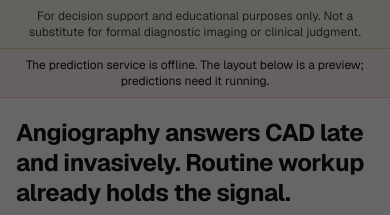
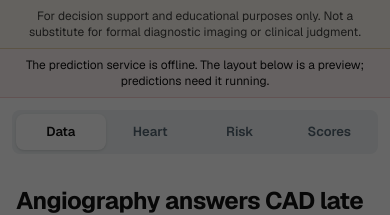
Before and after one commit to NoahMenezes/VesselVision, a Next.js app in the folder frontend/: page / in a window 390 px wide. Shown: the top 215 px of the page. Built offline with nearby package versions, Linux system fonts and the light colour scheme; no server answers.

Commit message:
ia: true pages per tour stop (overview + focused views), clean accuracy cards replace JSON dump, short copy

```diff
--- a/frontend/src/components/Dashboard.tsx
+++ b/frontend/src/components/Dashboard.tsx
@@ -1,20 +1,23 @@
 "use client";
-/** Main dashboard: guided rail + content. Health check on load, segmented
- *  section switch on mobile, anchor ids feed the rail scroll-spy.
+/** Main dashboard: overview grid plus one focused page per tour stop.
+ *  The rail (desktop) and tabs (mobile) switch pages; every page holds one
+ *  part of the solution, nothing is clustered.
  */
 import { useEffect } from "react";
 import { clsx } from "clsx";
 import { getHealth } from "@/lib/api";
 import { useStore } from "@/store/VesselVisionContext";
+import { PerformanceTab } from "./dashboard/PerformanceTab";
 import { Disclaimer } from "./Disclaimer";
 import { GuidedRail } from "./GuidedRail";
 import { HeartPanel, InputPanel, ResultsPanel } from "./panels";
 import { Onboarding } from "./Onboarding";
 
 const TABS = [
-  { id: "input", label: "Enter data" },
-  { id: "heart", label: "Explore heart" },
-  { id: "results", label: "Review risk" },
+  { id: "input", label: "Data" },
+  { id: "heart", label: "Heart" },
+  { id: "results", label: "Risk" },
+  { id: "performance", label: "Scores" },
 ] as const;
 
 export function ProblemStrip() {
@@ -39,7 +42,7 @@ export function ProblemStrip() {
 }
 
 export function Dashboard() {
-  const { backend, setBackend, tab, setTab, flash } = useStore();
+  const { backend, setBackend, tab, setTab, view, setView } = useStore();
 
   useEffect(() => {
     getHealth().then((ok) => setBackend(ok ? "online" : "offline"));
@@ -64,18 +67,25 @@ export function Dashboard() {
             The layout below is a preview; predictions need it running.
           </div>
         )}
-        <ProblemStrip />
-        {/* Mobile segmented section switch */}
+        {/* Mobile section switch */}
         <nav aria-label="Dashboard sections" className="p-3 lg:hidden">
-          <div role="group" className="grid grid-cols-3 rounded-lg bg-rail p-1">
+          <div role="group" className="grid grid-cols-4 rounded-lg bg-rail p-1">
             {TABS.map((t) => (
               <button
                 key={t.id}
                 type="button"
-                onClick={() => setTab(t.id)}
+                onClick={() => {
+                  // Tapping the active tab returns to the overview grid.
+                  if (tab === t.id && view !== "overview") {
+                    setView("overview");
+                  } else {
+                    setTab(t.id);
+                    setView(t.id);
+                  }
+                }}
                 aria-pressed={tab === t.id}
                 className={clsx(
-                  "rounded-md px-2 py-2 text-[13px] font-semibold transition-colors duration-200",
+                  "rounded-md px-1 py-2 text-[13px] font-semibold transition-colors duration-200",
                   tab === t.id ? "bg-surface text-foreground shadow-sm" : "text-muted",
                 )}
               >
@@ -84,6 +94,22 @@ export function Dashboard() {
             ))}
           </div>
         </nav>
+        {view === "overview" ? (
+          <>
+            <ProblemStrip />
+            <PageGrid />
+          </>
+        ) : (
+          <FocusedPage />
+        )}
+      </div>
+    </div>
+  );
+}
+
+function PageGrid() {
+  const { tab, flash } = useStore();
+  return (
     <main id="main" className="grid flex-1 grid-cols-1 gap-4 p-3 lg:grid-cols-[320px_1fr_340px] lg:px-6">
       <div id="enter-data" className={clsx("scroll-mt-4 rounded-lg transition-shadow", tab === "input" ? "block" : "hidden", "lg:block", flash === "enter-data" && "ring-2 ring-accent")}>
         <InputPanel />
@@ -95,7 +121,21 @@ export function Dashboard() {
         <ResultsPanel />
       </div>
     </main>
-      </div>
-    </div>
   );
 }
+
+function FocusedPage() {
+  const { view } = useStore();
+  return (
+    <main id="main" className="mx-auto w-full max-w-3xl flex-1 space-y-4 p-3 lg:px-6">
+      {view === "input" && <InputPanel />}
+      {view === "heart" && <HeartPanel />}
+      {view === "results" && <ResultsPanel />}
+      {view === "performance" && (
+        <div id="performance" className="scroll-mt-4">
+          <PerformanceTab />
+        </div>
+      )}
+    </main>
+  );
+}
--- a/frontend/src/components/GuidedRail.tsx
+++ b/frontend/src/components/GuidedRail.tsx
@@ -65,7 +65,7 @@ function Dot({ on, label }: { on: boolean | null; label: string }) {
 }
 
 export function GuidedRail() {
-  const { backend, tab, setTab, setFlash } = useStore();
+  const { backend, tab, setTab, setView, setFlash } = useStore();
   const status = usePipelineStatus();
   const storedOpen = useSyncExternalStore(subscribeRail, getRailSnapshot, getRailServerSnapshot);
   const [override, setOverride] = useState<boolean | null>(null);
@@ -100,28 +100,31 @@ export function GuidedRail() {
   };
 
   const go = (id: string) => {
-    // Each tour stop visibly acts: mobile tab switches, the page scrolls,
-    // and the target section pulses so the navigation is unmistakable.
-    const tabFor: Record<string, "input" | "heart" | "results" | null> = {
-      problem: null,
+    // Each tour stop opens its own page: the section fills the screen, so
+    // the navigation visibly acts even when nothing needs scrolling.
+    const viewFor: Record<string, "overview" | "input" | "heart" | "results" | "performance"> = {
+      problem: "overview",
       "enter-data": "input",
       "explore-heart": "heart",
       "review-risk": "results",
-      performance: "results",
+      performance: "performance",
     };
-    const flashFor: Record<string, string | null> = {
-      problem: null,
-      "enter-data": "enter-data",
-      "explore-heart": "explore-heart",
-      "review-risk": "review-risk",
-      performance: "review-risk",
+    const tabFor: Record<string, "input" | "heart" | "results" | "performance"> = {
+      problem: tab,
+      "enter-data": "input",
+      "explore-heart": "heart",
+      "review-risk": "results",
+      performance: "performance",
     };
-    const t = tabFor[id];
-    if (t && t !== tab) setTab(t);
-    setFlash(flashFor[id]);
-    window.setTimeout(() => setFlash(null), 1600);
+    setView(viewFor[id]);
+    setTab(tabFor[id]);
+    setFlash(null);
     requestAnimationFrame(() => {
-      document.getElementById(id)?.scrollIntoView({ behavior: "smooth", block: "start" });
+      if (id === "problem") {
+        document.getElementById(id)?.scrollIntoView({ behavior: "smooth", block: "start" });
+      } else {
+        window.scrollTo({ top: 0, behavior: "smooth" });
+      }
     });
   };
 
--- a/frontend/src/components/panels.tsx
+++ b/frontend/src/components/panels.tsx
@@ -5,7 +5,6 @@ import { PatientForm } from "./PatientForm";
 import { WhatIf } from "./WhatIf";
 import { usePrediction } from "@/hooks/usePrediction";
 import { MeasurementsTable } from "./dashboard/MeasurementsTable";
-import { PerformanceTab } from "./dashboard/PerformanceTab";
 import { ShapPanel } from "./dashboard/ShapPanel";
 import { SummaryCard } from "./dashboard/SummaryCard";
 import { VesselCards } from "./dashboard/VesselCards";
@@ -83,9 +82,6 @@ export function ResultsPanel() {
         </>
       )}
       <MeasurementsTable />
-      <div id="performance" className="scroll-mt-4">
-        <PerformanceTab />
-      </div>
     </div>
   );
 }
--- a/frontend/src/store/VesselVisionContext.tsx
+++ b/frontend/src/store/VesselVisionContext.tsx
@@ -22,8 +22,11 @@ interface Store {
   setSelected: (v: SelectedTarget) => void;
   hoverVessel: VesselKey | null;
   setHoverVessel: (v: VesselKey | null) => void;
-  tab: "input" | "heart" | "results";
-  setTab: (v: "input" | "heart" | "results") => void;
+  tab: "input" | "heart" | "results" | "performance";
+  setTab: (v: "input" | "heart" | "results" | "performance") => void;
+  /** Focused page. "overview" shows everything; otherwise one section wide. */
+  view: "overview" | "input" | "heart" | "results" | "performance";
+  setView: (v: "overview" | "input" | "heart" | "results" | "performance") => void;
   flash: string | null;
   setFlash: (v: string | null) => void;
   loading: boolean;
@@ -42,7 +45,10 @@ export function StoreProvider({ children }: { children: React.ReactNode }) {
   const [explanation, setExplanation] = useState<ExplainResponse | null>(null);
   const [selected, setSelected] = useState<SelectedTarget>("CAD");
   const [hoverVessel, setHoverVessel] = useState<VesselKey | null>(null);
-  const [tab, setTab] = useState<"input" | "heart" | "results">("input");
+  const [tab, setTab] = useState<"input" | "heart" | "results" | "performance">("input");
+  const [view, setView] = useState<"overview" | "input" | "heart" | "results" | "performance">(
+    "overview",
+  );
   const [flash, setFlash] = useState<string | null>(null);
   const [loading, setLoading] = useState(false);
   const [error, setError] = useState<string | null>(null);
@@ -51,11 +57,11 @@ export function StoreProvider({ children }: { children: React.ReactNode }) {
     () => ({
       inputs, setInputs, prediction, setPrediction, explanation,
       setExplanation, selected, setSelected, hoverVessel, setHoverVessel,
-      tab, setTab, flash, setFlash,
+      tab, setTab, view, setView, flash, setFlash,
       loading, setLoading,
       error, setError, backend, setBackend,
     }),
-    [inputs, prediction, explanation, selected, hoverVessel, tab, flash, loading, error, backend],
+    [inputs, prediction, explanation, selected, hoverVessel, tab, view, flash, loading, error, backend],
   );
   return <Ctx.Provider value={value}>{children}</Ctx.Provider>;
 }
```
Also changed, not shown: frontend/src/components/dashboard/PerformanceTab.tsx (+62 -13 lines), 1 other file (tests, documents, lock files or other folders). Lines whose indentation alone changed are shown as unchanged.
